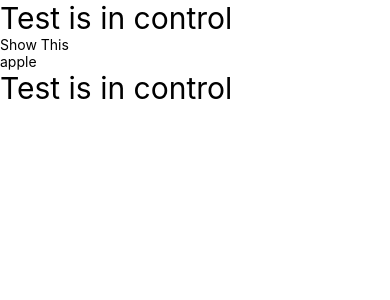
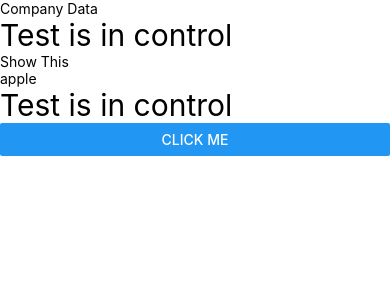
Before and after one commit to Khannakunal32/react-native, a React Native app in the folder AwesomeProject3/: screen / in a window 390 px wide. Shown: the top 300 px of the page. Built offline with nearby package versions, Linux system fonts and the light colour scheme.

Commit message:
added button

```diff
--- a/AwesomeProject3/App.tsx
+++ b/AwesomeProject3/App.tsx
@@ -7,12 +7,14 @@
 
 import React from 'react';
 import {
+  Button,
   SafeAreaView,
   ScrollView,
   StatusBar,
   StyleSheet,
   Text,
 } from 'react-native';
+import CompanyData from './components/CompanyData';
 
 const style = StyleSheet.create({
   text: {
@@ -26,9 +28,8 @@ function Ex(): JSX.Element {
 }
 
 // 2nd way
-// eslint-disable-next-line @typescript-eslint/no-unused-vars
-function EX2(): void {
-  console.log('xyz2');
+function EX2(val: any): void {
+  console.warn(val);
 }
 
 // 3rd way
@@ -37,7 +38,7 @@ const Ex3 = () => {
 };
 
 // 4th way
-function fruit() {
+function fruit(): String {
   return 'apple';
 }
 
@@ -46,11 +47,13 @@ function App(): JSX.Element {
     <SafeAreaView>
       <StatusBar />
       <ScrollView>
+        <CompanyData />
         {/* eslint-disable-next-line react-native/no-inline-styles */}
         <Text style={{fontSize: 30}}>Test is in control</Text>
         <Ex />
         <Text>{fruit()}</Text>
         <Text style={style.text}>Test is in control</Text>
+        <Button title="Click Me" onPress={() => EX2('hello')} />
       </ScrollView>
     </SafeAreaView>
   );
--- /dev/null
+++ b/AwesomeProject3/components/CompanyData.tsx
@@ -0,0 +1,8 @@
+import React from 'react';
+import {Text} from 'react-native';
+
+function CompanyData(): JSX.Element {
+  return <Text>Company Data</Text>;
+}
+
+export default CompanyData;
```
Also changed, not shown: AwesomeProject3/.eslintrc.js.
